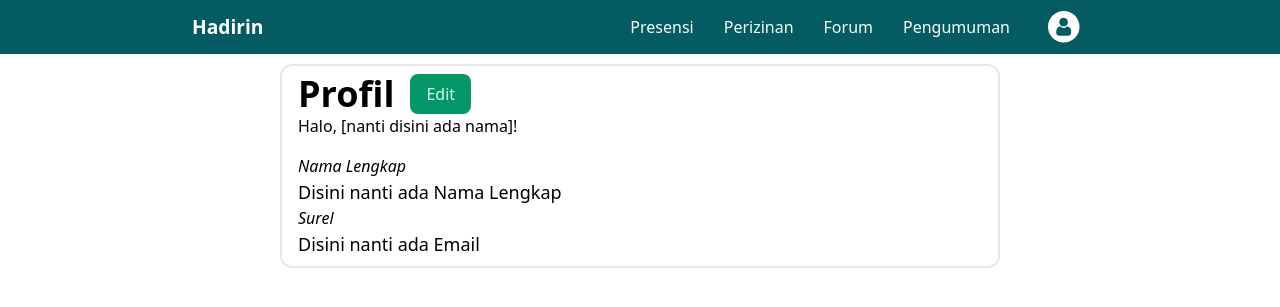
After one commit to GerradND/hadirin, a Django app: page /profil in a window 1280 px wide. The commit adds this page. Shown: the top 307 px of the page. Run offline with Django 3.2, Linux system fonts and the light colour scheme.

Commit message:
feat: added profile layout

```diff
--- /dev/null
+++ b/main/templates/main/profil.html
@@ -0,0 +1,28 @@
+{% extends 'base.html' %}
+{% load static %}
+
+{% block meta %}
+<title>Hadirin - Profil</title>
+{% endblock meta %}
+
+{% block content %}
+<div style="max-width: 720px" class="mx-auto border-2 border-gray rounded-xl px-4 py-2 flex flex-col">
+    <div class="flex flex-row">
+        <h1 class="text-4xl font-semibold">Profil</h1>
+        <div class="flex-grow" />
+            <button class="mx-auto ml-4">
+                <div class="bg-green-600 text-green-100 py-2 px-4 rounded-lg">
+                    Edit
+                </div>
+            </button>
+        </div>
+    </div>
+    <span>Halo, [nanti disini ada nama]!</span>
+    <div class="mt-4">
+        <h2 class="text-md font-light italic">Nama Lengkap</h2>
+        <span class="text-lg">Disini nanti ada Nama Lengkap</span>
+        <h2 class="text-md font-light italic">Surel</h2>
+        <span class="text-lg">Disini nanti ada Email</span>
+    </div>
+</div>
+{% endblock content %}
--- a/main/urls.py
+++ b/main/urls.py
@@ -6,4 +6,5 @@ app_name = 'main'
 
 urlpatterns = [
     path('', views.home, name='home'),
+    path('profil', views.profil, name='profil')
 ]
--- a/main/views.py
+++ b/main/views.py
@@ -3,3 +3,6 @@ from django.shortcuts import render
 
 def home(request):
     return render(request, 'main/home.html')
+
+def profil(request):
+    return render(request, 'main/profil.html')
--- a/templates/base.html
+++ b/templates/base.html
@@ -29,7 +29,9 @@
       </div>
     </ul>
   </nav>
-  {% block content %} {% endblock content %}
+  <div style="margin-top: 64px">
+    {% block content %} {% endblock content %}
+  </div>
   <script src="{% static 'js/navbar.js' %}"></script>
 </body>
 
```
